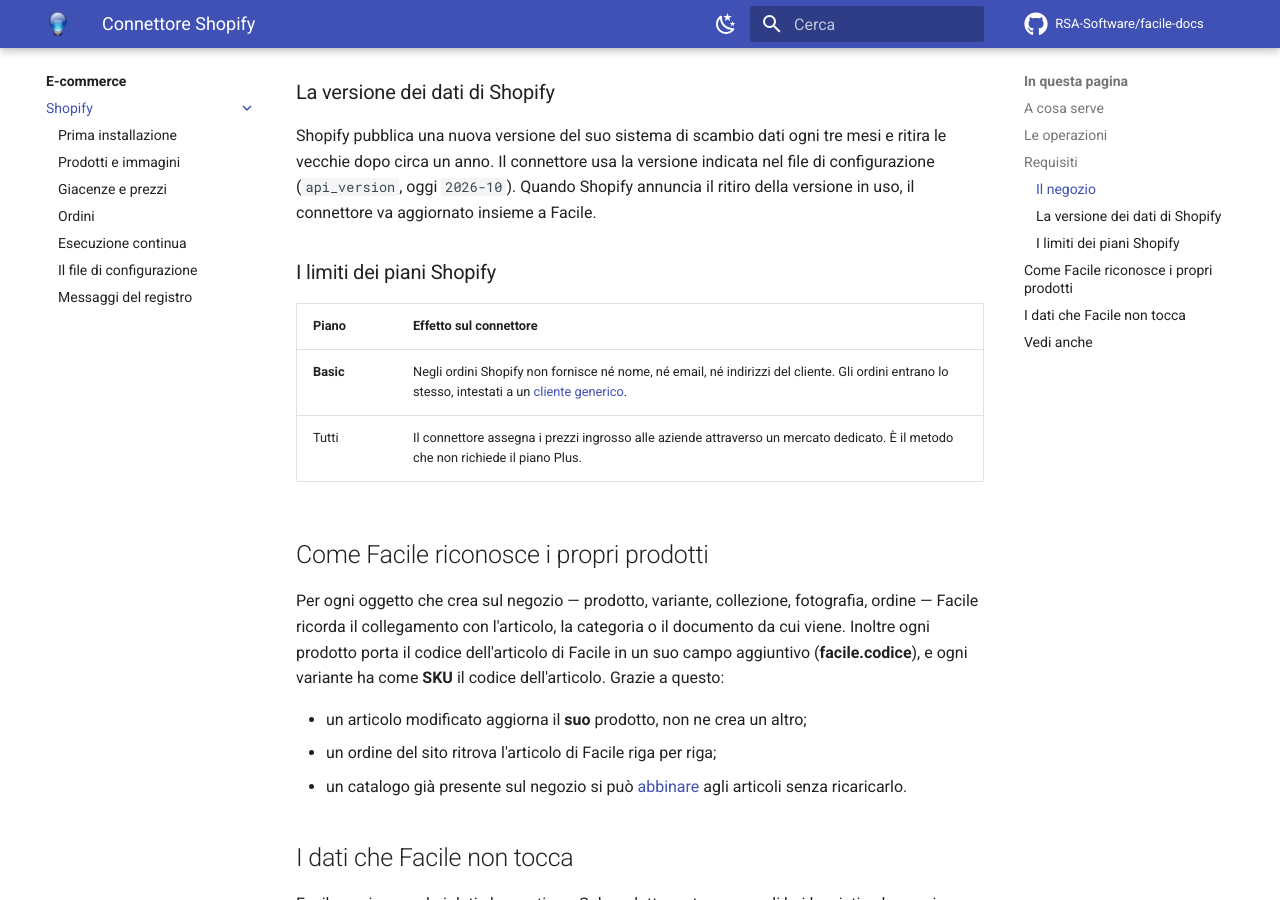
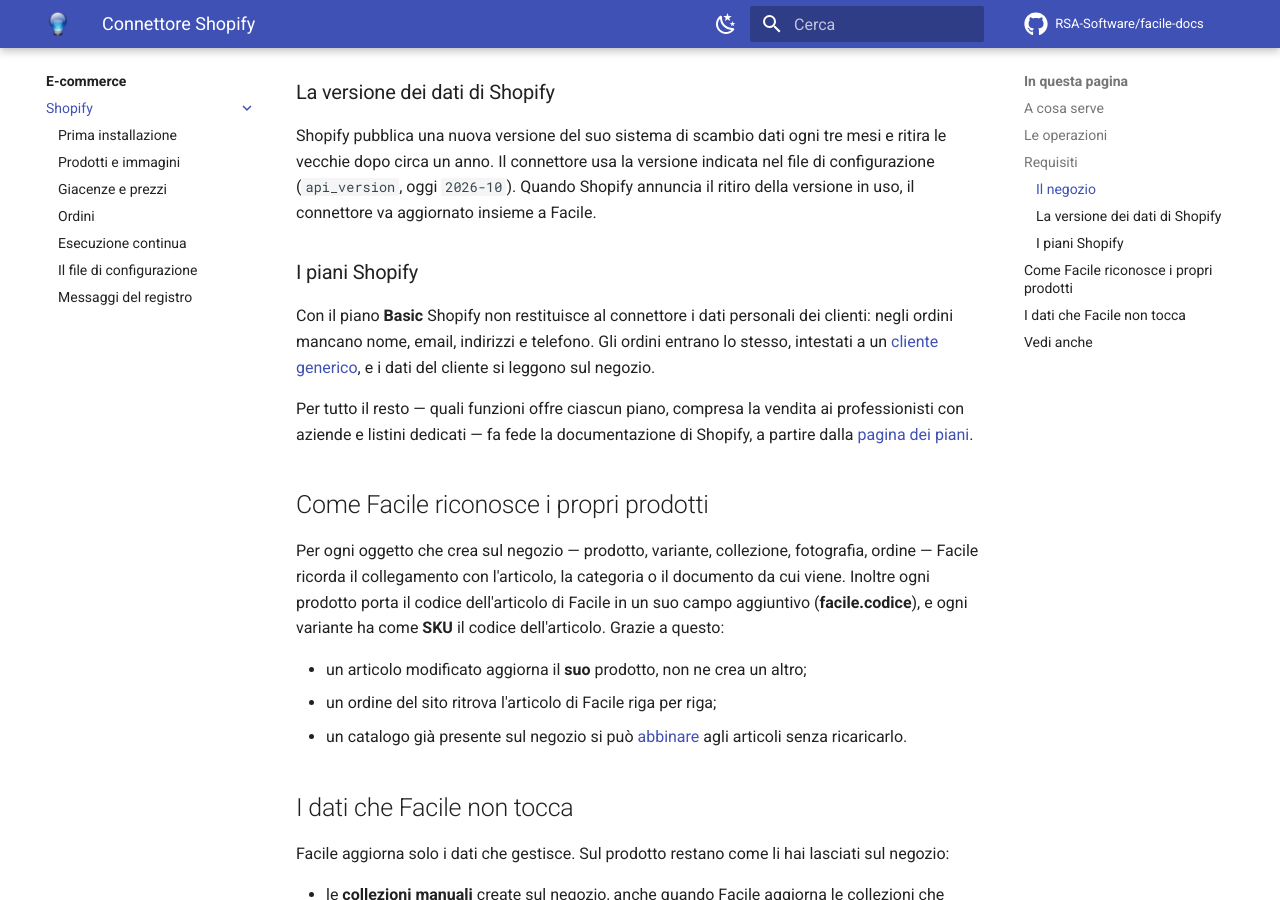
Before and after one commit to RSA-Software/facile-docs, an MkDocs documentation site: the page built from docs/moduli/ecommerce/shopify/index.md, in a window 1280 px wide and 900 px high, scrolled down 2520 px. Built offline with MkDocs 1.6.1 and Material for MkDocs 9.7.7, drawn with Linux system fonts in a browser that asks for light colours; comment, search, counter and statistics services are not loaded.

Commit message:
Shopify: i piani Shopify, solo il limite del Basic e il rimando alla documentazione di Shopify
Col piano Basic non arrivano i dati personali dei clienti; per il resto
fa fede la pagina dei piani di Shopify. Tolto il punto da verificare sul
piano delle aziende B2B; rimando anche dal listino ingrosso.

Co-Authored-By: Claude Opus 5.5 (1M context) <noreply@anthropic.com>
Claude-Session: https://claude.ai/code/session_0154PrR49V3g37CHb3bwNvD6

```diff
--- a/docs/moduli/ecommerce/shopify/index.md
+++ b/docs/moduli/ecommerce/shopify/index.md
@@ -83,14 +83,17 @@ indicata nel file di configurazione (`api_version`, oggi `2026-10`). Quando
 Shopify annuncia il ritiro della versione in uso, il connettore va
 aggiornato insieme a Facile.
 
-### I limiti dei piani Shopify
+### I piani Shopify
 
-| Piano | Effetto sul connettore |
-|---|---|
-| **Basic** | Negli ordini Shopify non fornisce né nome, né email, né indirizzi del cliente. Gli ordini entrano lo stesso, intestati a un [cliente generico](ordini.md#a-quale-cliente-va-lordine). |
-| Tutti | Il connettore assegna i prezzi ingrosso alle aziende attraverso un mercato dedicato. È il metodo che non richiede il piano Plus. |
+Con il piano **Basic** Shopify non restituisce al connettore i dati personali
+dei clienti: negli ordini mancano nome, email, indirizzi e telefono. Gli
+ordini entrano lo stesso, intestati a un
+[cliente generico](ordini.md#ordini-senza-dati-personali), e i dati del
+cliente si leggono sul negozio.
 
-<!-- DA VERIFICARE: da quale piano Shopify mette a disposizione le aziende B2B (prova fatta solo sul negozio di sviluppo) -->
+Per tutto il resto — quali funzioni offre ciascun piano, compresa la vendita
+ai professionisti con aziende e listini dedicati — fa fede la documentazione
+di Shopify, a partire dalla [pagina dei piani](https://www.shopify.com/it/prezzi).
 
 ## Come Facile riconosce i propri prodotti
 
```
Also changed, not shown: docs/moduli/ecommerce/shopify/giacenze-e-prezzi.md (+2 -1 lines).
